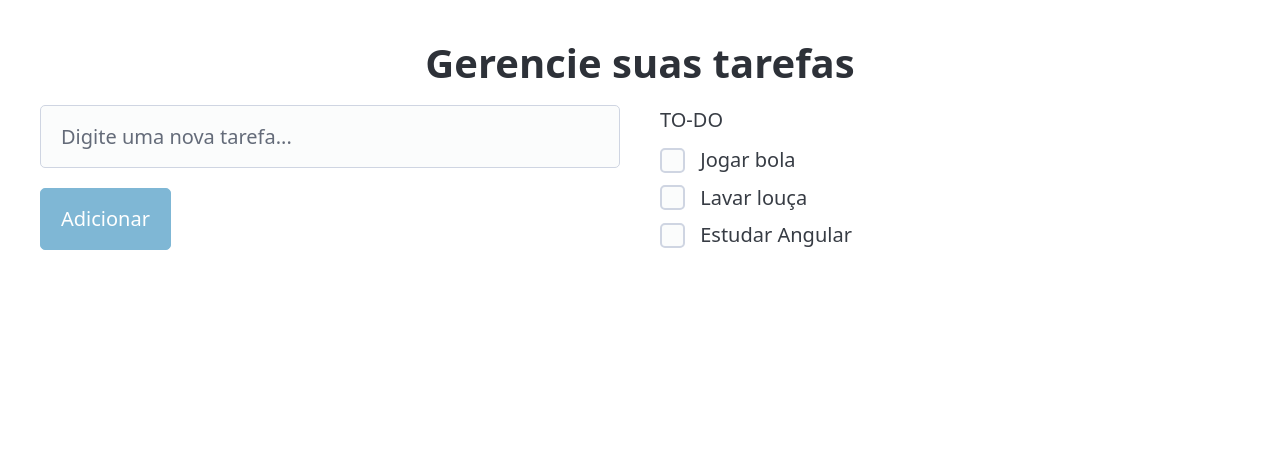
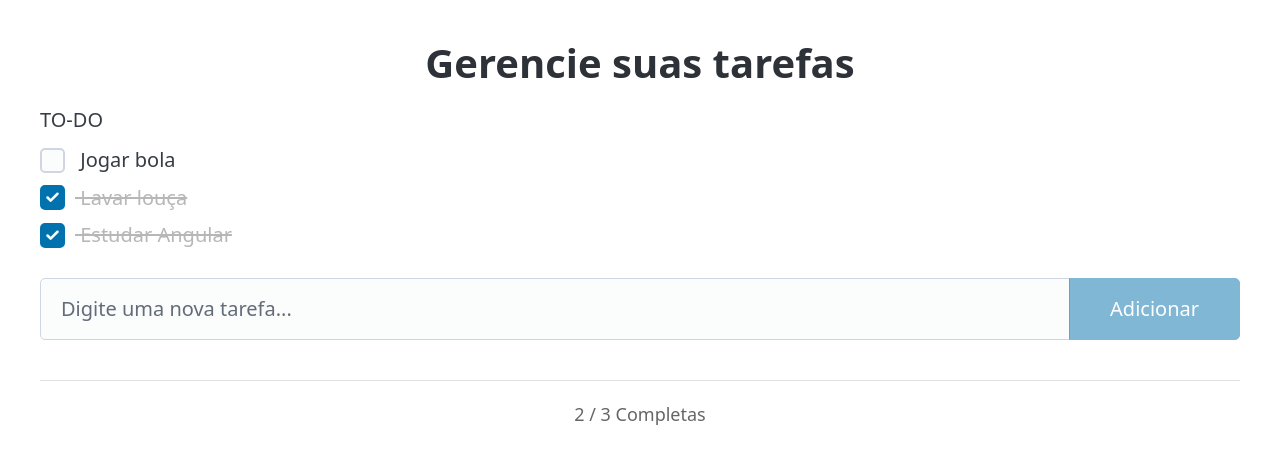
Before and after one commit to thiagomagano/todo-angular, an Angular app: page / in a window 1280 px wide. Shown: the top 464 px of the page. Built offline with nearby package versions, Linux system fonts and the light colour scheme.

Commit message:
Marcando tarefas como concluídas e criando estatisticas de tarefas completas e incompletas

```diff
--- a/src/app/app.css
+++ b/src/app/app.css
@@ -13,6 +13,11 @@ span {
   transition: all 0.3s ease;
 }
 
-.grid {
-  gap: 2rem;
+.task-counter {
+  margin-top: 1rem;
+  padding-top: 1rem;
+  border-top: 0.5px solid #e0e0e0;
+  text-align: center;
+  color: #666;
+  font-size: 0.9rem;
 }
--- a/src/app/app.html
+++ b/src/app/app.html
@@ -1,29 +1,34 @@
 <main class="container">
   <h1>Gerencie suas tarefas</h1>
 
-  <div class="grid">
-    <div>
-      <input
-        type="text"
-        [value]="taskTitle()"
-        (input)="taskTitle.set($any($event.target).value)"
-        placeholder="Digite uma nova tarefa..."
-        class="task-input"
-      />
-      <button (click)="adicionarTarefa()" [disabled]="!taskTitle().trim()">Adicionar</button>
-    </div>
-
-    <fieldset>
+  <fieldset role="checkbox">
     <legend>TO-DO</legend>
 
     @for (task of tasks(); track task.id) {
     <label>
-        <input type="checkbox" name="(item)" />
+      <input type="checkbox" [checked]="task.done" (change)="toggleTask(task)" />
       <span> {{task.title}} </span>
     </label>
     } @empty {
     <p>Não existem tarefas</p>
     }
   </fieldset>
+
+  <fieldset role="group">
+    <input
+      type="text"
+      [value]="taskTitle()"
+      (input)="taskTitle.set($any($event.target).value)"
+      (keypress)="onEnter($event)"
+      placeholder="Digite uma nova tarefa..."
+      class="task-input"
+    />
+    <button (click)="adicionarTarefa()" [disabled]="!taskTitle().trim()">Adicionar</button>
+  </fieldset>
+
+  <div class="task-counter">
+    @if (tasks().length > 0) {
+    <span>{{ tasksDone().length }} / {{tasks().length}} Completas</span>
+    }
   </div>
 </main>
--- a/src/app/app.ts
+++ b/src/app/app.ts
@@ -1,4 +1,4 @@
-import { Component, signal } from '@angular/core';
+import { Component, computed, signal } from '@angular/core';
 import { FormsModule } from '@angular/forms';
 
 interface Task {
@@ -14,8 +14,9 @@ interface Task {
   styleUrl: './app.css',
 })
 export class App {
-  protected readonly title = signal('todo');
+  protected readonly pageTitle = signal('todo');
   taskTitle = signal('');
+  tasksDone = computed(() => this.tasks().filter((t) => t.done === true));
 
   tasks = signal<Task[]>(this.getTarefas());
 
@@ -28,17 +29,29 @@ export class App {
         title,
         done: false,
       };
-      this.tasks.update((t) => (t = [...t, newTask]));
+      this.tasks.update((t) => [...t, newTask]);
       this.taskTitle.set('');
     }
   }
 
+  onEnter(event: KeyboardEvent) {
+    if (event.key === 'Enter') {
+      this.adicionarTarefa();
+    }
+  }
+
+  toggleTask(task: Task) {
+    this.tasks.update((currentTasks) =>
+      currentTasks.map((t) => (t.id === task.id ? { ...t, done: !t.done } : t)),
+    );
+  }
+
   getTarefas(): Task[] {
-    //chamada API
+    //simulando chamada API
     return [
       { id: 1, title: 'Jogar bola', done: false },
-      { id: 2, title: 'Lavar louça', done: false },
-      { id: 3, title: 'Estudar Angular', done: false },
+      { id: 2, title: 'Lavar louça', done: true },
+      { id: 3, title: 'Estudar Angular', done: true },
     ];
   }
 }
```
Lines whose indentation alone changed are shown as unchanged.
